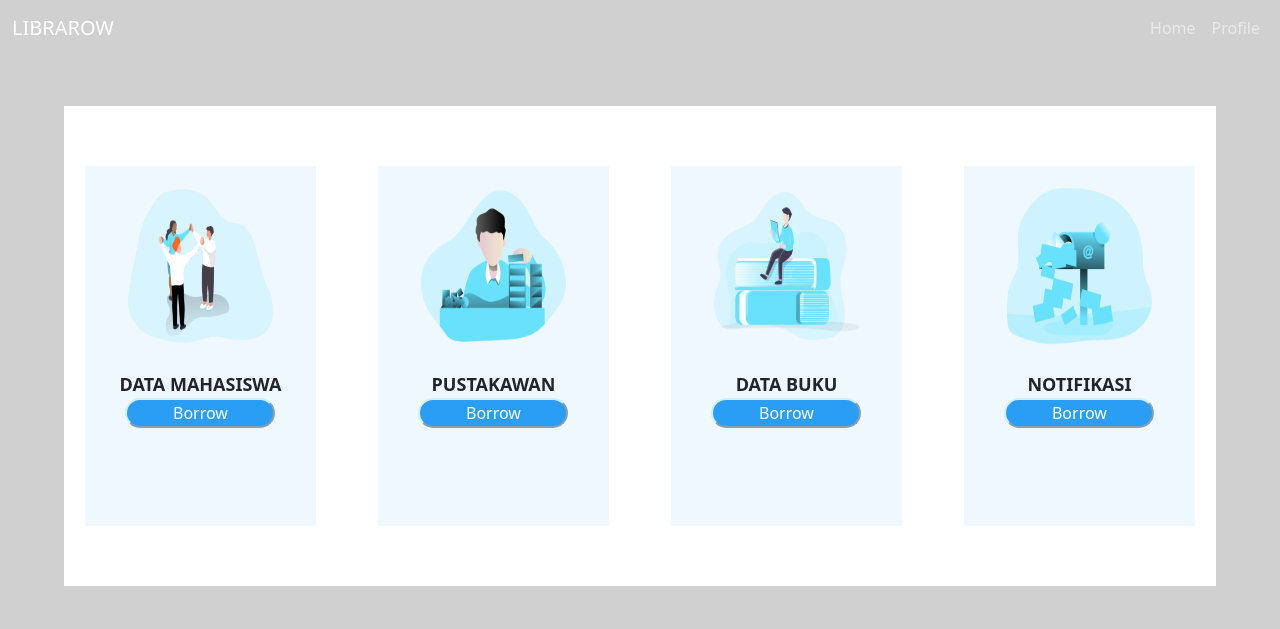
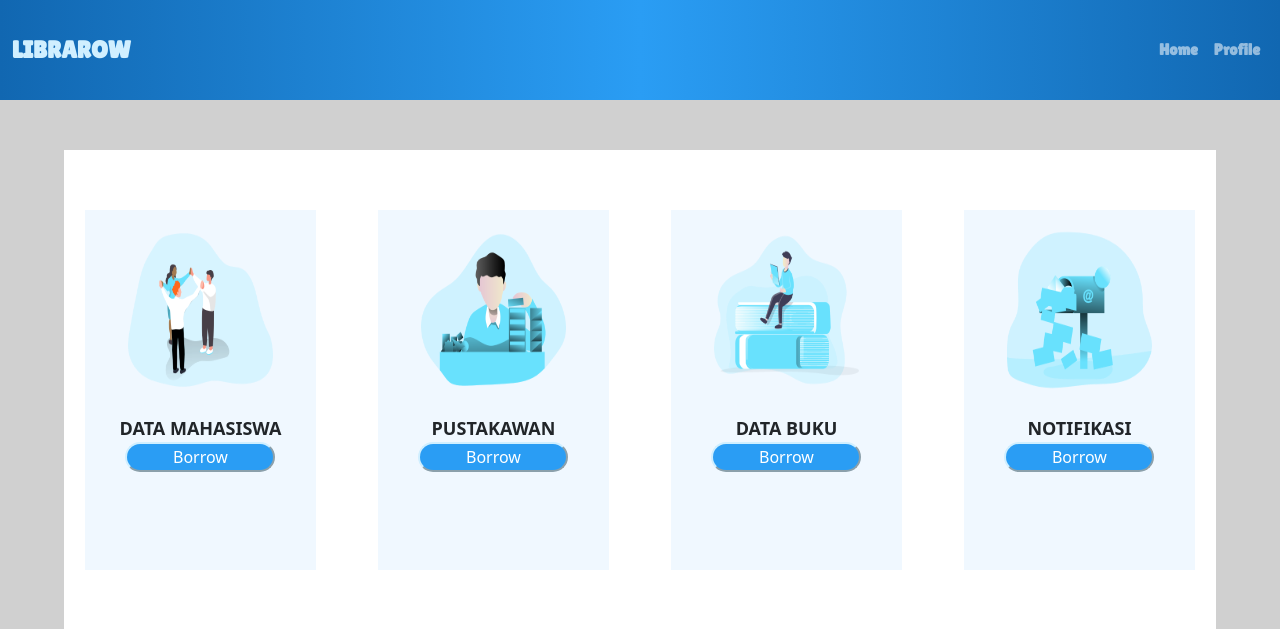
Before and after one commit to XnoahR/Librarow, a PHP site: page /admin_page.php in a window 1280 px wide. Shown: the top 629 px of the page. Run offline with PHP 8.4, Linux system fonts and the light colour scheme.

Commit message:
Update admin_page.php

```diff
--- a/admin_page.php
+++ b/admin_page.php
@@ -19,7 +19,7 @@
             <div class="nav navbar-custom" id="navbarSupportedContent" style="color: #D0EFFF !important;">
                 <ul class="navbar-nav ms-auto">
                     <li class="nav-item">
-                        <a class="nav-link" href="user_page.php">Home</a>
+                        <a class="nav-link" href="admin_page.php">Home</a>
                     </li>
                     <li class="nav-item">
                         <a class="nav-link" href="#">Profile</a>
@@ -30,7 +30,7 @@
     </nav>
 
 
-    <!-- Tab 1 -->
+    <!-- Tab Container -->
     <div class="bookshelf">
         <div class="bookcontainer">
             <div class="bookcenter">
@@ -60,7 +60,6 @@
             <div class="booktitle">NOTIFIKASI</div>
             <div class="bookcenter"><button class="button1">Borrow</button></div>
         </div>
-</div>
+    </div>
 </body>
-
 </html>
--- a/css/admin_page.css
+++ b/css/admin_page.css
@@ -1,3 +1,30 @@
+@font-face {
+    font-family: Title;
+    src: url(/font/lilita-one.regular.ttf);
+}
+
+
+.navbar{
+    min-height: 100px;
+    background-image: linear-gradient(to right,#1167B1,#2A9DF4,#1167B1);
+}
+
+.navbar-brand{
+    text-align: left;
+    font-weight: bold;
+    font-size: 24px;
+    font-family: Title !important;
+    color: #D0EFFF !important;
+}
+
+.navbar-brand,
+.navbar-custom {
+    text-align: left;
+    font-weight: bold;
+    font-family: Title !important;
+    color: #D0EFFF !important;
+}
+
 .bookshelf {
     width: 90%;
     height: 60vh;
```
